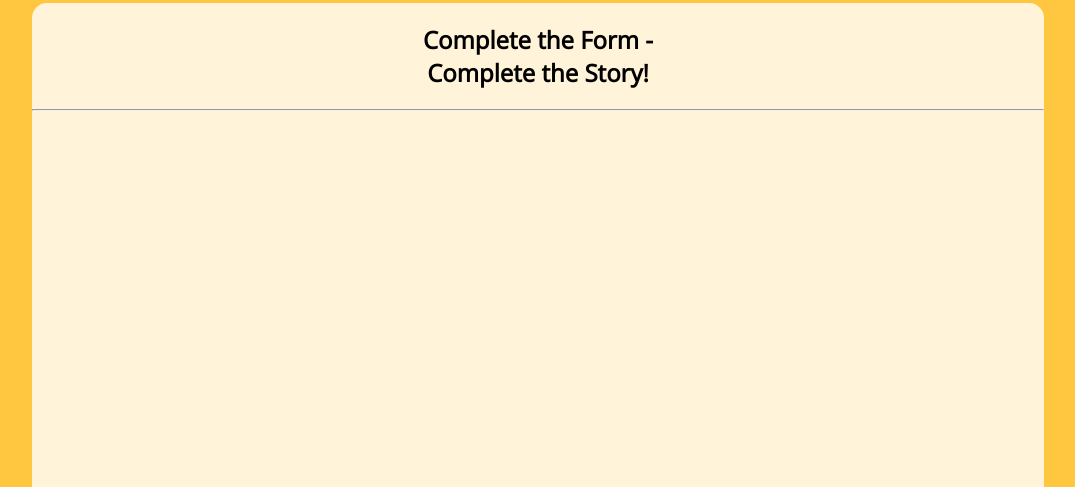
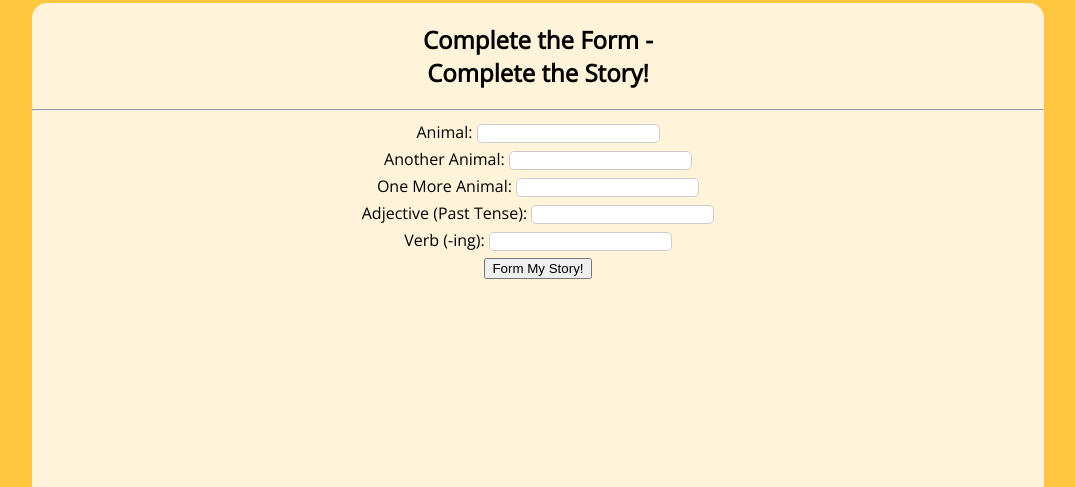
Before and after one commit to Saummmm/form-a-story, a plain HTML site: page index.html in a window 1280 px wide. Shown: the part 313-800 px from the top of the page, without its empty margins (102-1177 px from the left). Drawn offline with nearby package versions, Linux system fonts and the light colour scheme.

Commit message:
created text inputs

```diff
--- a/index.html
+++ b/index.html
@@ -17,8 +17,33 @@
         <h1>Complete the Form -<br> Complete the Story!</h1>
         <hr>
         <!--Add your form below:-->
-        <form>
+        <form action="story.html" method="GET">
+            <label for="animal-1">Animal:</label>
+            <input type="text" name="animal-1" id="animal-1" required>
 
+            <br>
+
+            <label for="animal-2">Another Animal:</label>
+            <input type="text" name="animal-2" id="animal-2" required>
+
+            <br>
+
+            <label for="animal-3">One More Animal:</label>
+            <input type="text" name="animal-3" id="animal-3" required>
+
+            <br>
+
+            <label for="adj-1">Adjective (Past Tense):</label>
+            <input type="text" name="adj-1" id="adj-1" required>
+
+            <br>
+
+            <label for="verb-1">Verb (-ing):</label>
+            <input type="text" name="verb-1" id="verb-1" required>
+
+            <br>
+
+            <input type="submit" value="Form My Story!">
         </form>
     </section>
 </body>
```
